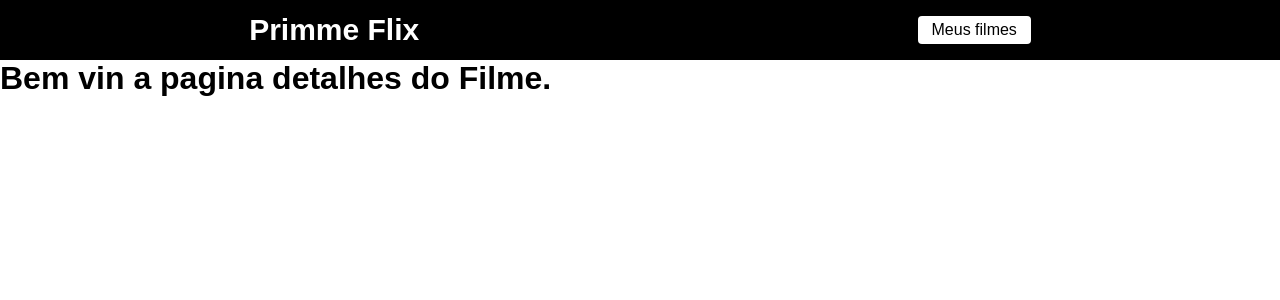
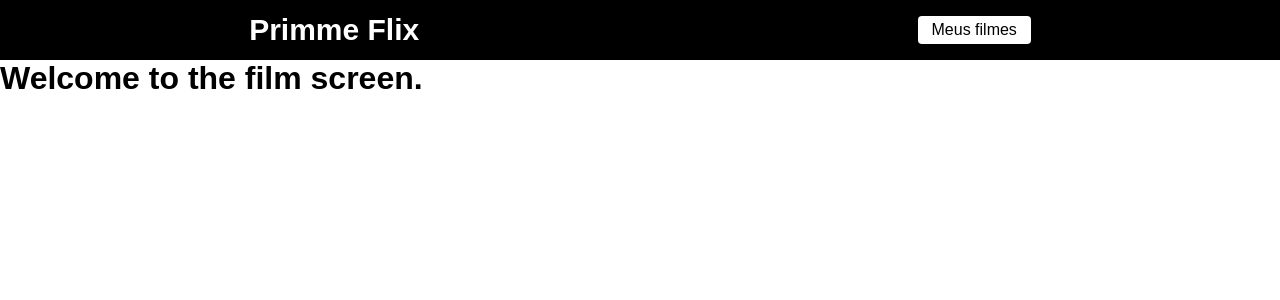
Before and after one commit to eclelucien/prime-flixx, a React (Create React App) app: page /filme/1 in a window 1280 px wide. Shown: the top 300 px of the page. Built offline with nearby package versions, Linux system fonts and the light colour scheme; the HTML template or start-up script is replaced by a standard one.

Commit message:
chore: add description to every screen

```diff
--- a/src/pages/Filme/index.js
+++ b/src/pages/Filme/index.js
@@ -2,7 +2,7 @@ function Filme(){
     return (
         <div>
             <h1>
-                Bem vin a pagina detalhes do Filme.
+                Welcome to the film screen.
             </h1>
         </div>
     )
--- a/src/pages/Home/index.js
+++ b/src/pages/Home/index.js
@@ -4,7 +4,7 @@ function Home(){
     return (
         <div>
             <h1>
-                Welcome...
+                Welcome to the home screen...
             </h1>
         </div>
     )
```
